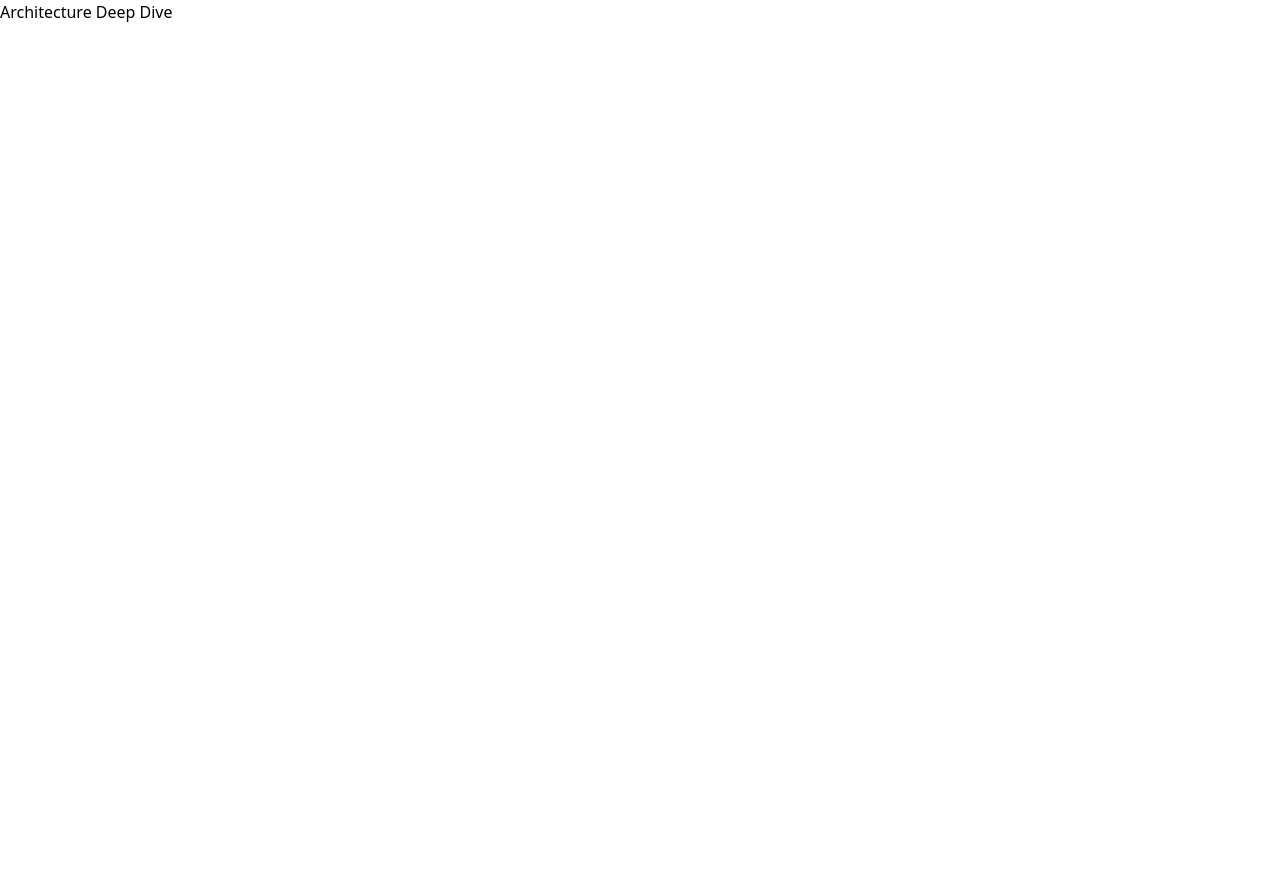
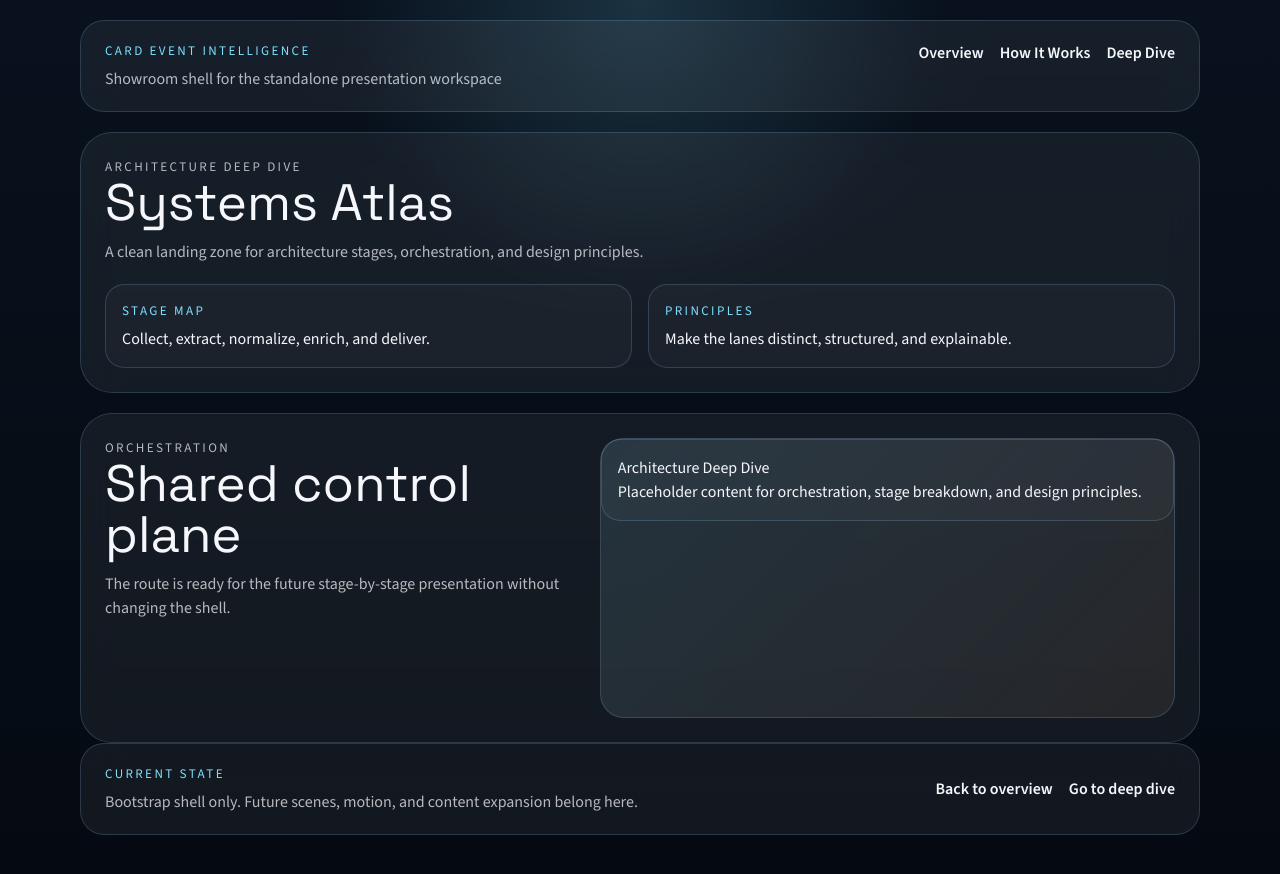
Before and after one commit to shinhan-card/card-event, a Next.js app in the folder presentation-site/: page /deep-dive in a window 1280 px wide. Before the commit the page ends 800 px from the top, so only its background shows below. Built offline with nearby package versions, Linux system fonts and the light colour scheme.

Commit message:
feat: add presentation site shell

```diff
--- a/presentation-site/app/deep-dive/page.tsx
+++ b/presentation-site/app/deep-dive/page.tsx
@@ -1,3 +1,37 @@
+import SectionShell from "@/components/chrome/section-shell";
+import StickyStageLayout from "@/components/chrome/sticky-stage-layout";
+
 export default function DeepDivePage() {
-  return <h1>Architecture Deep Dive</h1>;
+  return (
+    <>
+      <SectionShell
+        eyebrow="Architecture deep dive"
+        title="Systems Atlas"
+        summary="A clean landing zone for architecture stages, orchestration, and design principles."
+        id="deep-dive"
+      >
+        <div className="diagram-grid">
+          <article className="diagram-card">
+            <p className="section-shell-eyebrow">Stage map</p>
+            <p>Collect, extract, normalize, enrich, and deliver.</p>
+          </article>
+          <article className="diagram-card">
+            <p className="section-shell-eyebrow">Principles</p>
+            <p>Make the lanes distinct, structured, and explainable.</p>
+          </article>
+        </div>
+      </SectionShell>
+
+      <StickyStageLayout
+        eyebrow="Orchestration"
+        title="Shared control plane"
+        summary="The route is ready for the future stage-by-stage presentation without changing the shell."
+      >
+        <div className="diagram-card">
+          <h3>Architecture Deep Dive</h3>
+          <p>Placeholder content for orchestration, stage breakdown, and design principles.</p>
+        </div>
+      </StickyStageLayout>
+    </>
+  );
 }
--- a/presentation-site/app/globals.css
+++ b/presentation-site/app/globals.css
@@ -1,6 +1,19 @@
 @tailwind base;
 @tailwind components;
 @tailwind utilities;
+
+:root {
+  --bg: #08111d;
+  --bg-soft: #0d1828;
+  --surface: rgba(255, 255, 255, 0.06);
+  --line: rgba(155, 211, 255, 0.18);
+  --signal: #7ee0ff;
+  --signal-warm: #ffb36a;
+  --text: #f5f7fb;
+  --text-muted: rgba(245, 247, 251, 0.72);
+  --font-display: "Space Grotesk", sans-serif;
+  --font-body: "Source Sans 3", sans-serif;
+}
 
 html,
 body {
@@ -8,6 +21,175 @@ body {
   padding: 0;
 }
 
+* {
+  box-sizing: border-box;
+}
+
 body {
   min-height: 100vh;
+  font-family: var(--font-body);
+  background:
+    radial-gradient(circle at top, rgba(126, 224, 255, 0.16), transparent 28%),
+    linear-gradient(180deg, var(--bg), #050a12 100%);
+  color: var(--text);
 }
+
+a {
+  color: inherit;
+  text-decoration: none;
+}
+
+a:hover {
+  color: var(--signal);
+}
+
+:focus-visible {
+  outline: 2px solid var(--signal);
+  outline-offset: 4px;
+}
+
+.skip-link {
+  position: absolute;
+  left: 1rem;
+  top: 1rem;
+  transform: translateY(-180%);
+  padding: 0.75rem 1rem;
+  border-radius: 999px;
+  background: var(--bg-soft);
+  color: var(--text);
+  z-index: 20;
+}
+
+.skip-link:focus {
+  transform: translateY(0);
+}
+
+.shell-frame {
+  width: min(1120px, calc(100% - 2rem));
+  margin: 0 auto;
+  padding: 1.25rem 0 2.5rem;
+}
+
+.site-header,
+.site-footer,
+.section-shell,
+.sticky-stage {
+  border: 1px solid var(--line);
+  background: var(--surface);
+  backdrop-filter: blur(18px);
+}
+
+.site-header,
+.site-footer {
+  display: flex;
+  justify-content: space-between;
+  gap: 1.5rem;
+  padding: 1.25rem 1.5rem;
+  border-radius: 1.5rem;
+}
+
+.site-eyebrow,
+.site-footer-label,
+.section-shell-eyebrow {
+  margin: 0 0 0.4rem;
+  color: var(--signal);
+  font-size: 0.82rem;
+  letter-spacing: 0.18em;
+  text-transform: uppercase;
+}
+
+.site-kicker,
+.site-footer-copy,
+.section-shell-copy p,
+.sticky-stage-copy p {
+  margin: 0;
+  color: var(--text-muted);
+}
+
+.site-nav,
+.site-footer-links {
+  display: flex;
+  gap: 1rem;
+  flex-wrap: wrap;
+  align-items: center;
+}
+
+.site-nav {
+  list-style: none;
+  padding: 0;
+  margin: 0;
+}
+
+.site-nav a,
+.site-footer-links a {
+  font-weight: 600;
+}
+
+.section-shell,
+.sticky-stage {
+  margin-top: 1.25rem;
+  border-radius: 2rem;
+  padding: 1.5rem;
+}
+
+.section-shell h2,
+.sticky-stage h2 {
+  margin: 0 0 0.75rem;
+  font-family: var(--font-display);
+  font-size: clamp(2rem, 4vw, 3.5rem);
+  line-height: 1;
+}
+
+.section-shell-content {
+  margin-top: 1.25rem;
+}
+
+.sticky-stage {
+  display: grid;
+  gap: 1.5rem;
+  grid-template-columns: minmax(0, 0.9fr) minmax(0, 1.1fr);
+}
+
+.sticky-stage-visual {
+  min-height: 280px;
+  border-radius: 1.5rem;
+  border: 1px solid var(--line);
+  background:
+    linear-gradient(135deg, rgba(126, 224, 255, 0.1), rgba(255, 179, 106, 0.06)),
+    rgba(255, 255, 255, 0.02);
+}
+
+.diagram-grid {
+  display: grid;
+  gap: 1rem;
+  grid-template-columns: repeat(auto-fit, minmax(180px, 1fr));
+}
+
+.diagram-card {
+  border: 1px solid var(--line);
+  border-radius: 1.2rem;
+  padding: 1rem;
+  background: rgba(255, 255, 255, 0.03);
+}
+
+.scene-stack {
+  display: grid;
+  gap: 1rem;
+}
+
+@media (max-width: 800px) {
+  .site-header,
+  .site-footer,
+  .sticky-stage {
+    grid-template-columns: 1fr;
+    flex-direction: column;
+  }
+}
+
+@media (prefers-reduced-motion: reduce) {
+  * {
+    scroll-behavior: auto !important;
+    animation-duration: 0.01ms !important;
+    transition-duration: 0.01ms !important;
+  }
+}
--- a/presentation-site/app/layout.tsx
+++ b/presentation-site/app/layout.tsx
@@ -1,11 +1,24 @@
 import type { Metadata } from "next";
 import type { ReactNode } from "react";
+import { Space_Grotesk, Source_Sans_3 } from "next/font/google";
+import SiteFooter from "@/components/chrome/site-footer";
+import SiteHeader from "@/components/chrome/site-header";
 import "./globals.css";
 
 export const metadata: Metadata = {
-  title: "Presentation Site",
-  description: "Standalone presentation microsite"
+  title: "Card Event Intelligence",
+  description: "Standalone presentation microsite for event and disclosure intelligence"
 };
+
+const displayFont = Space_Grotesk({
+  subsets: ["latin"],
+  variable: "--font-display"
+});
+
+const bodyFont = Source_Sans_3({
+  subsets: ["latin"],
+  variable: "--font-body"
+});
 
 export default function RootLayout({
   children
@@ -13,8 +26,17 @@ export default function RootLayout({
   children: ReactNode;
 }>) {
   return (
-    <html lang="en">
-      <body className="min-h-screen">{children}</body>
+    <html lang="ko" className={`${displayFont.variable} ${bodyFont.variable}`}>
+      <body className="min-h-screen bg-[color:var(--bg)] text-[color:var(--text)] antialiased">
+        <a className="skip-link" href="#content">
+          Skip to content
+        </a>
+        <div className="shell-frame">
+          <SiteHeader />
+          <main id="content">{children}</main>
+          <SiteFooter />
+        </div>
+      </body>
     </html>
   );
 }
--- a/presentation-site/app/page.tsx
+++ b/presentation-site/app/page.tsx
@@ -1,12 +1,54 @@
 import Link from "next/link";
 import { siteContent } from "@/content/site-content";
+import SectionShell from "@/components/chrome/section-shell";
+import StickyStageLayout from "@/components/chrome/sticky-stage-layout";
 
 export default function HomePage() {
   return (
-    <main>
-      <Link href={siteContent.hero.primaryCta.href}>
-        {siteContent.hero.primaryCta.label}
-      </Link>
-    </main>
+    <>
+      <SectionShell
+        eyebrow={siteContent.hero.eyebrow}
+        title={siteContent.hero.title}
+        summary={siteContent.hero.summary}
+        id="overview"
+      >
+        <div className="scene-stack">
+          <Link href={siteContent.hero.primaryCta.href}>
+            {siteContent.hero.primaryCta.label}
+          </Link>
+          <Link href={siteContent.hero.secondaryCta.href}>
+            {siteContent.hero.secondaryCta.label}
+          </Link>
+        </div>
+      </SectionShell>
+
+      <SectionShell
+        eyebrow="Landing scenes"
+        title="Showroom flow"
+        summary="The landing page keeps clear placeholders for each scene in the narrative."
+        id="how-it-works"
+      >
+        <div className="diagram-grid">
+          {siteContent.landingScenes.map((scene) => (
+            <article className="diagram-card" key={scene.key}>
+              <p className="section-shell-eyebrow">{scene.key}</p>
+              <h3>{scene.title}</h3>
+              <p>{scene.summary}</p>
+            </article>
+          ))}
+        </div>
+      </SectionShell>
+
+      <StickyStageLayout
+        eyebrow="How It Works"
+        title="Shared presentation shell"
+        summary="Future scene work can drop into this split text-and-visual pattern without changing the route structure."
+      >
+        <div className="diagram-card">
+          <p className="section-shell-eyebrow">Landing zone</p>
+          <p>Reserved for hero visuals, animated diagrams, and storytelling panels.</p>
+        </div>
+      </StickyStageLayout>
+    </>
   );
 }
--- /dev/null
+++ b/presentation-site/components/chrome/section-shell.tsx
@@ -0,0 +1,28 @@
+import type { ReactNode } from "react";
+
+interface SectionShellProps {
+  eyebrow: string;
+  title: string;
+  summary: string;
+  children?: ReactNode;
+  id?: string;
+}
+
+export default function SectionShell({
+  eyebrow,
+  title,
+  summary,
+  children,
+  id
+}: SectionShellProps) {
+  return (
+    <section className="section-shell" id={id}>
+      <div className="section-shell-copy">
+        <p className="section-shell-eyebrow">{eyebrow}</p>
+        <h2>{title}</h2>
+        <p>{summary}</p>
+      </div>
+      {children ? <div className="section-shell-content">{children}</div> : null}
+    </section>
+  );
+}
--- /dev/null
+++ b/presentation-site/components/chrome/site-footer.tsx
@@ -0,0 +1,18 @@
+import Link from "next/link";
+
+export default function SiteFooter() {
+  return (
+    <footer className="site-footer">
+      <div>
+        <p className="site-footer-label">Current state</p>
+        <p className="site-footer-copy">
+          Bootstrap shell only. Future scenes, motion, and content expansion belong here.
+        </p>
+      </div>
+      <div className="site-footer-links">
+        <Link href="/">Back to overview</Link>
+        <Link href="/deep-dive">Go to deep dive</Link>
+      </div>
+    </footer>
+  );
+}
--- /dev/null
+++ b/presentation-site/components/chrome/site-header.tsx
@@ -0,0 +1,27 @@
+import Link from "next/link";
+
+const navItems = [
+  { href: "/", label: "Overview" },
+  { href: "/#how-it-works", label: "How It Works" },
+  { href: "/deep-dive", label: "Deep Dive" }
+] as const;
+
+export default function SiteHeader() {
+  return (
+    <header className="site-header">
+      <div>
+        <p className="site-eyebrow">Card Event Intelligence</p>
+        <p className="site-kicker">Showroom shell for the standalone presentation workspace</p>
+      </div>
+      <nav aria-label="Primary">
+        <ul className="site-nav">
+          {navItems.map((item) => (
+            <li key={item.href}>
+              <Link href={item.href}>{item.label}</Link>
+            </li>
+          ))}
+        </ul>
+      </nav>
+    </header>
+  );
+}
--- /dev/null
+++ b/presentation-site/components/chrome/sticky-stage-layout.tsx
@@ -0,0 +1,26 @@
+import type { ReactNode } from "react";
+
+interface StickyStageLayoutProps {
+  eyebrow: string;
+  title: string;
+  summary: string;
+  children: ReactNode;
+}
+
+export default function StickyStageLayout({
+  eyebrow,
+  title,
+  summary,
+  children
+}: StickyStageLayoutProps) {
+  return (
+    <section className="sticky-stage">
+      <div className="sticky-stage-copy">
+        <p className="section-shell-eyebrow">{eyebrow}</p>
+        <h2>{title}</h2>
+        <p>{summary}</p>
+      </div>
+      <div className="sticky-stage-visual">{children}</div>
+    </section>
+  );
+}
```
Also changed, not shown: 1 other file (tests, documents, lock files or other folders).
